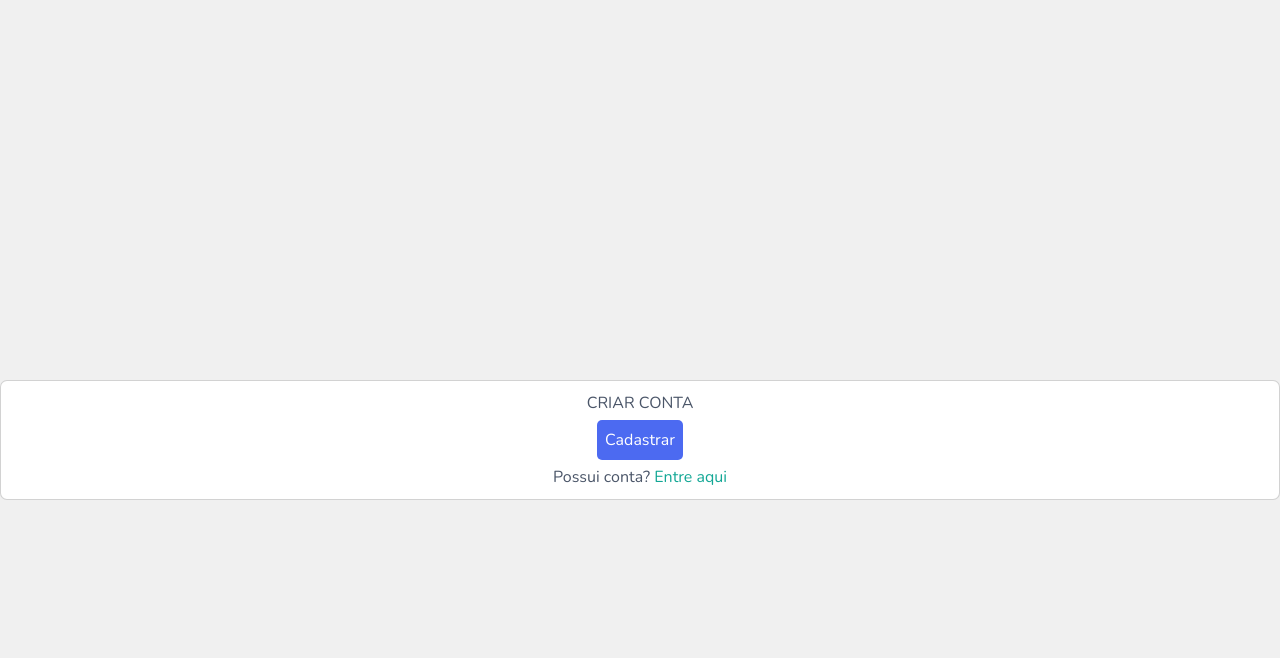
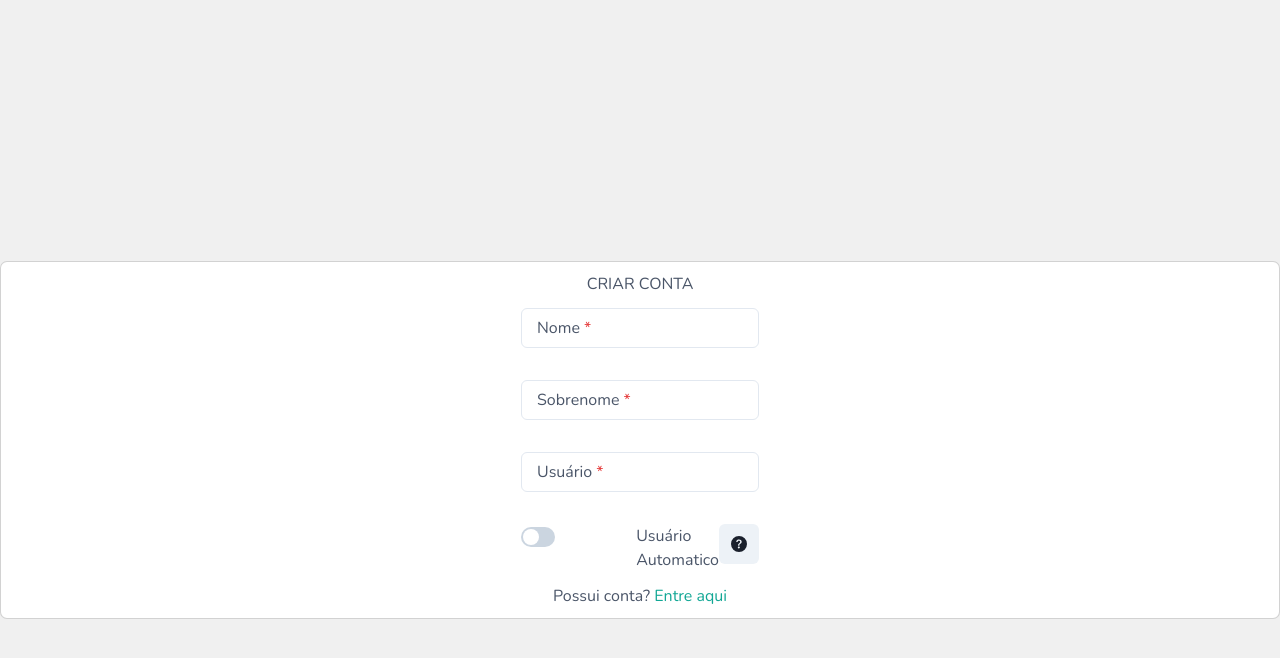
Before and after one commit to artsmoura/siscomoceb-mysql, a React (Create React App) app in the folder client/: page /login in a window 1280 px wide. Both pictures are taken after a click on the element "Cadastre-se". Shown: the top 658 px of the page. Built offline with nearby package versions, Linux system fonts and the light colour scheme.

Commit message:
Mudanca de componentes na tela de login

```diff
--- a/client/src/modules/Auth/auth.js
+++ b/client/src/modules/Auth/auth.js
@@ -5,6 +5,10 @@ import Button from '../../components/Button/button';
 import './auth.css';
 import { authUser, clearAuthFields, login, updateContentAuth, register } from './redux/authAction';
 import { GoogleLogin } from 'react-google-login';
+import { Box, FormControl, FormLabel, IconButton, Input, InputGroup, InputRightElement, Popover, Stack, Switch, PopoverTrigger, PopoverContent, PopoverArrow, PopoverCloseButton, PopoverHeader, PopoverBody, Flex } from '@chakra-ui/react';
+import { Field, Form, Formik } from "formik";
+import { IoIosEye, IoIosEyeOff } from 'react-icons/io';
+import { BsFillQuestionCircleFill } from 'react-icons/bs';
 
 const Auth = () => {
 
@@ -13,13 +17,14 @@ const Auth = () => {
     const navigate = useNavigate();
 
     const [isSignup, setIsSignup] = useState(false);
+    const [showPassword, setShowPassword] = useState(false)
+    const seePassword = () => setShowPassword(!showPassword)
 
-    const handleSubmit = (e) => {
-        e.preventDefault();
+    const submit = (value) => {
         if (isSignup) {
             dispatch(register(user, navigate));
         } else {
-            dispatch(login({ txt_usuario: user.email, txt_senha: user.password }, navigate));
+            dispatch(login({ txt_usuario: value.email, txt_senha: value.password }, navigate));
         }
     };
 
@@ -43,6 +48,22 @@ const Auth = () => {
         dispatch(clearAuthFields());
     };
 
+    const initialValues = isSignup ? {
+        tema: '',
+        localEvento: '',
+        descricaoEvento: '',
+        programacao: '',
+        dataHoraInicio: '',
+        dataHoraFim: '',
+        dataHoraInicioInscricao: '',
+        dataHoraFimInscricao: ''
+    } : {
+        email: '',
+        password: ''
+    };
+
+    console.log(isSignup)
+
     return (
         <div className='loginBox'>
             <div className={`boxForm${isSignup === true ? '-signup' : '-login'}`}>
@@ -56,86 +77,118 @@ const Auth = () => {
                     )
                 }
 
-                <form>
-                    {isSignup && (
+                <Formik
+                    initialValues={initialValues}
+                    onSubmit={(values, action) => {
+                        action.resetForm();
+                        dispatch(submit(values));
+                    }}
+                >
+                    {({ handleSubmit, errors, touched }) => (
+                        <Stack as={Form} onSubmit={handleSubmit}>
+                            {isSignup === false ?
                                 <>
-                            {/*  <Input
-                                type="text"
-                                name="name"
-                                label="Nome"
-                                onChange={(e) => dispatch(updateContentAuth(e))}
-                                value={user.name}
-                                isRequired={true}
-                                className="formInput"
+                                    <Box p={3}>
+                                        <FormControl variant="floating" isRequired>
+                                            <Field
+                                                as={Input}
+                                                placeholder=" "
+                                                name='email'
                                             />
-                            <Input
-                                type="text"
-                                name="sobrenome"
-                                label="Sobrenome"
-                                onChange={(e) => dispatch(updateContentAuth(e))}
-                                value={user.sobrenome}
-                                isRequired={true}
-                                className="formInput"
+                                            <FormLabel>Email</FormLabel>
+                                        </FormControl>
+                                    </Box>
+
+                                    <Box p={3}>
+                                        <FormControl variant="floating" isRequired>
+                                            <InputGroup size='md'>
+                                                <Field
+                                                    as={Input}
+                                                    placeholder=" "
+                                                    name='password'
+                                                    type={showPassword ? 'text' : 'password'}
                                                 />
-                            <Input
-                                type="text"
-                                name="cpf"
-                                label="CPF"
-                                onChange={(e) => dispatch(updateContentAuth(e))}
-                                value={user.cpf}
-                                isRequired={true}
-                                className="formInput"
+                                                <FormLabel>Senha</FormLabel>
+                                                <InputRightElement>
+                                                    <IconButton
+                                                        aria-label='Mostar Senha'
+                                                        icon={showPassword ? <IoIosEyeOff /> : <IoIosEye />}
+                                                        onClick={seePassword}
                                                     />
-                            <Input
-                                type="date"
-                                name="dateNascimento"
-                                label="Data Nascimento"
-                                onChange={(e) => dispatch(updateContentAuth(e))}
-                                value={user.dateNascimento}
-                                isRequired={true}
-                                className="formInput"
-                            /> */}
-                        </>
-                    )}
-                    {/* <Input
-                        type="text"
-                        name="email"
-                        label="Email"
-                        onChange={(e) => dispatch(updateContentAuth(e))}
-                        value={user.email}
-                        isRequired={true}
-                        className="formInput"
-                    />
-                    <Input
-                        type="password"
-                        name="password"
-                        label="Senha"
-                        onChange={(e) => dispatch(updateContentAuth(e))}
-                        value={user.password}
-                        isRequired={true}
-                        className="formInput"
-                    /> */}
-                    {isSignup && (
-                        <>
-                            {/*  <Input
-                                type="password"
-                                name="passwordConfirm"
-                                label="Confirmar Senha"
-                                onChange={(e) => dispatch(updateContentAuth(e))}
-                                value={user.passwordConfirm}
-                                isRequired={true}
-                                className="formInput"
-                            /> */}
-                        </>
-                    )}
-                </form>
+                                                </InputRightElement>
+                                            </InputGroup>
+                                        </FormControl>
+                                    </Box>
                                     <Button
                                         type="submit"
                                         name="btnForm"
                                         className="btnBlue"
                                         text={isSignup ? "Cadastrar" : "Entrar"}
-                    onClick={handleSubmit}
                                     />
+                                </>
+                                :
+                                <>
+                                    <Box p={3}>
+                                        <FormControl variant="floating" isRequired>
+                                            <Field
+                                                as={Input}
+                                                placeholder=" "
+                                                name='nome'
+                                            />
+                                            <FormLabel>Nome</FormLabel>
+                                        </FormControl>
+                                    </Box>
+                                    <Box p={3}>
+                                        <FormControl variant="floating" isRequired>
+                                            <Field
+                                                as={Input}
+                                                placeholder=" "
+                                                name='sobrenome'
+                                            />
+                                            <FormLabel>Sobrenome</FormLabel>
+                                        </FormControl>
+                                    </Box>
+                                    <Box p={3}>
+                                        <FormControl variant="floating" isRequired>
+                                            <Field
+                                                as={Input}
+                                                placeholder=" "
+                                                name='usuario'
+                                            />
+                                            <FormLabel>Usuário</FormLabel>
+                                        </FormControl>
+                                    </Box>
+                                    <Box p={3}>
+                                        <Flex>
+                                            <FormControl>
+                                                <Field
+                                                    as={Switch}
+                                                    id='usuarioAutomatico'
+                                                />
+                                            </FormControl>
+                                            <span>Usuário Automatico</span>
+                                            <Popover>
+                                                <PopoverTrigger>
+                                                    <IconButton
+                                                        aria-label='Dica usuario automatico'
+                                                        icon={<BsFillQuestionCircleFill />}
+                                                    />
+                                                </PopoverTrigger>
+                                                <PopoverContent>
+                                                    <PopoverArrow />
+                                                    <PopoverCloseButton />
+                                                    <PopoverHeader>Usuário Automatico</PopoverHeader>
+                                                    <PopoverBody>Ao selecionar a opção de usuário automatico. O sistema define seu usuario com o seu primeiro e ultimo nome separado por um '.' (ponto). <br />ex: nome.sobrenome</PopoverBody>
+                                                </PopoverContent>
+                                            </Popover>
+                                        </Flex>
+                                    </Box>
+                                </>
+                            }
+                        </Stack>
+                    )}
+                </Formik>
+
                 {!isSignup ? (
                     <>
                         <span className='entryWith'>Ou entrar com</span>
--- a/client/src/modules/Auth/redux/authAction.js
+++ b/client/src/modules/Auth/redux/authAction.js
@@ -26,7 +26,7 @@ export const updateUserData = e => async (dispatch) => {
     });
 };
 
-export const authUser = (user) => async (dispatch) => {
+export const authUser = (user) => (dispatch) => {
     dispatch({
         type: AUTH_USER,
         payload: user
```
Lines whose indentation alone changed are shown as unchanged.
